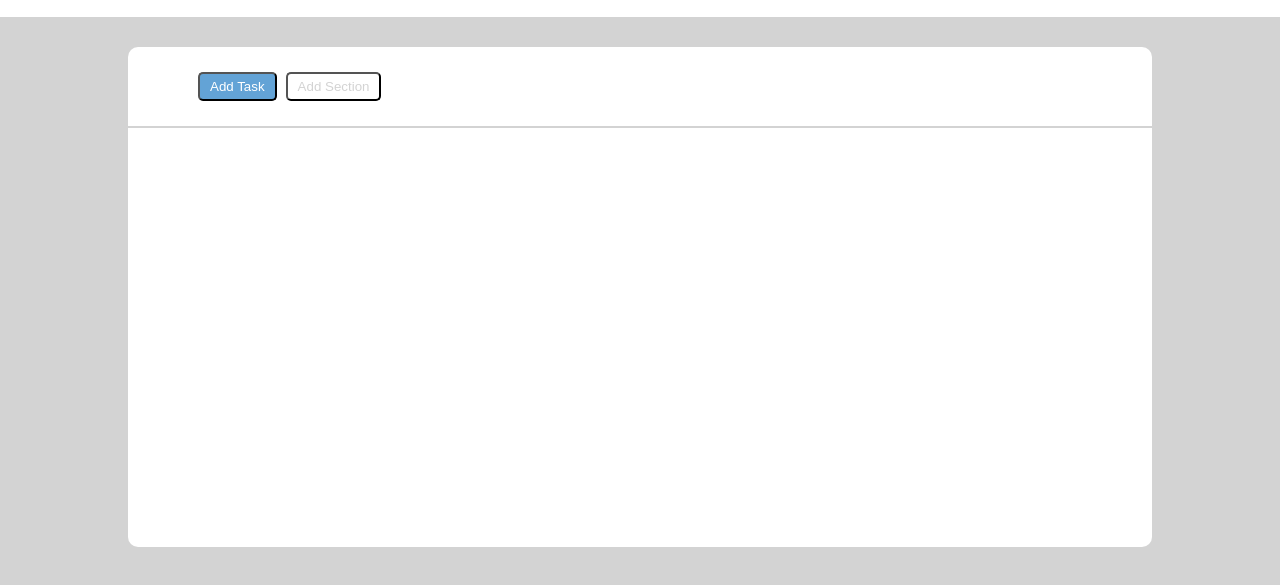
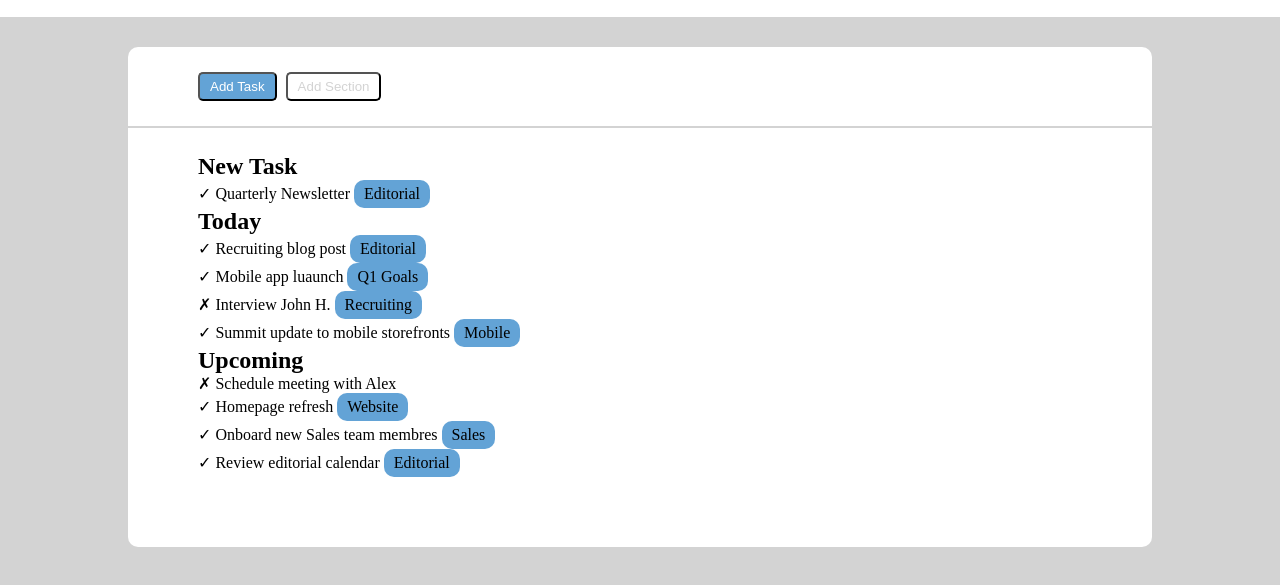
Before and after one commit to petrescuandreea/html-css-toboolist, a plain HTML site: page index.html in a window 1280 px wide. Shown: the part 63-648 px from the top of the page. Drawn offline with Linux system fonts and the light colour scheme.

Commit message:
content section

```diff
--- a/css/style.css
+++ b/css/style.css
@@ -54,3 +54,16 @@ body {
     color: lightgray;
     background-color: white;
 }
+
+/* content section */
+#content {
+    padding: 25px 70px;
+}
+
+.info {
+    display: inline-block;
+    background-color: rgb(99, 163, 214);
+    border-radius: 10px;
+    padding: 5px 10px;
+
+}
--- a/index.html
+++ b/index.html
@@ -23,8 +23,53 @@
         </section>
 
         <!-- content section -->
-        <section>
+        <section id="content">
+            <div>
+                <h1>New Task</h1>
+                &check; <span>Quarterly Newsletter</span>
+                <div class="info">Editorial</div>
+            </div>
 
+            <div>
+                <h1>Today</h1>
+                <div>
+                    <div>
+                        &check; <span>Recruiting blog post</span>
+                        <div class="info">Editorial</div>
+                    </div>
+                </div>
+                <div>
+                    &check; <span>Mobile app luaunch</span>
+                    <div class="info">Q1 Goals</div>
+                </div>
+                <div>
+                    &cross; <span>Interview John H.</span>
+                    <div class="info">Recruiting</div>
+                </div>
+                <div>
+                    &check; <span>Summit update to mobile storefronts</span>
+                    <div class="info">Mobile</div>
+                </div>
+            </div>
+
+            <div>
+                <h1>Upcoming</h1>
+                <div>
+                    &cross; <span>Schedule meeting with Alex</span>
+                </div>
+                <div>
+                    &check; <span>Homepage refresh</span>
+                    <div class="info">Website</div>
+                </div>
+                <div>
+                    &check; <span>Onboard new Sales team membres</span>
+                    <div class="info">Sales</div>
+                </div>
+                <div>
+                    &check; <span>Review editorial calendar</span>
+                    <div class="info">Editorial</div>
+                </div>
+            </div>
         </section>
     </div>
 </body>
```
